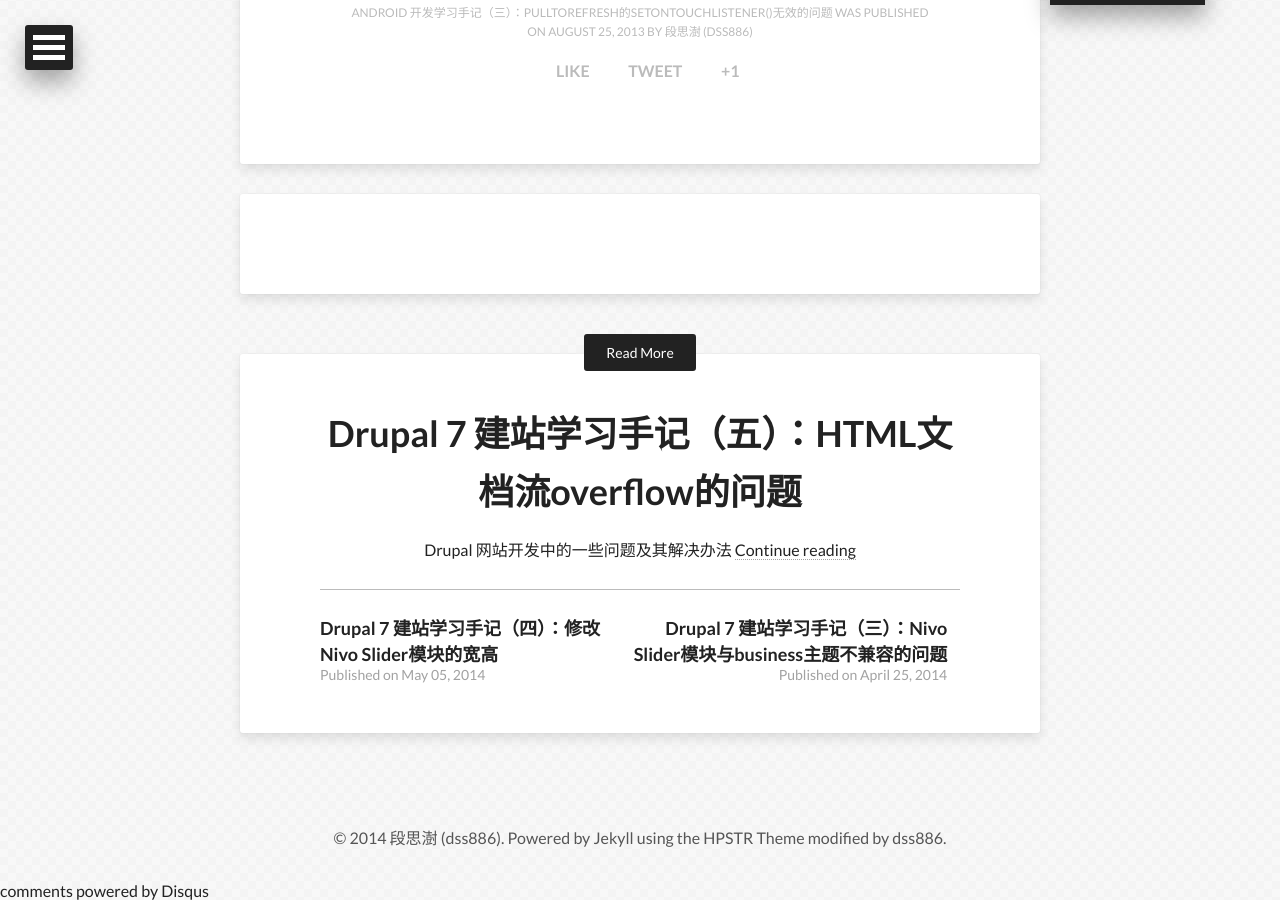
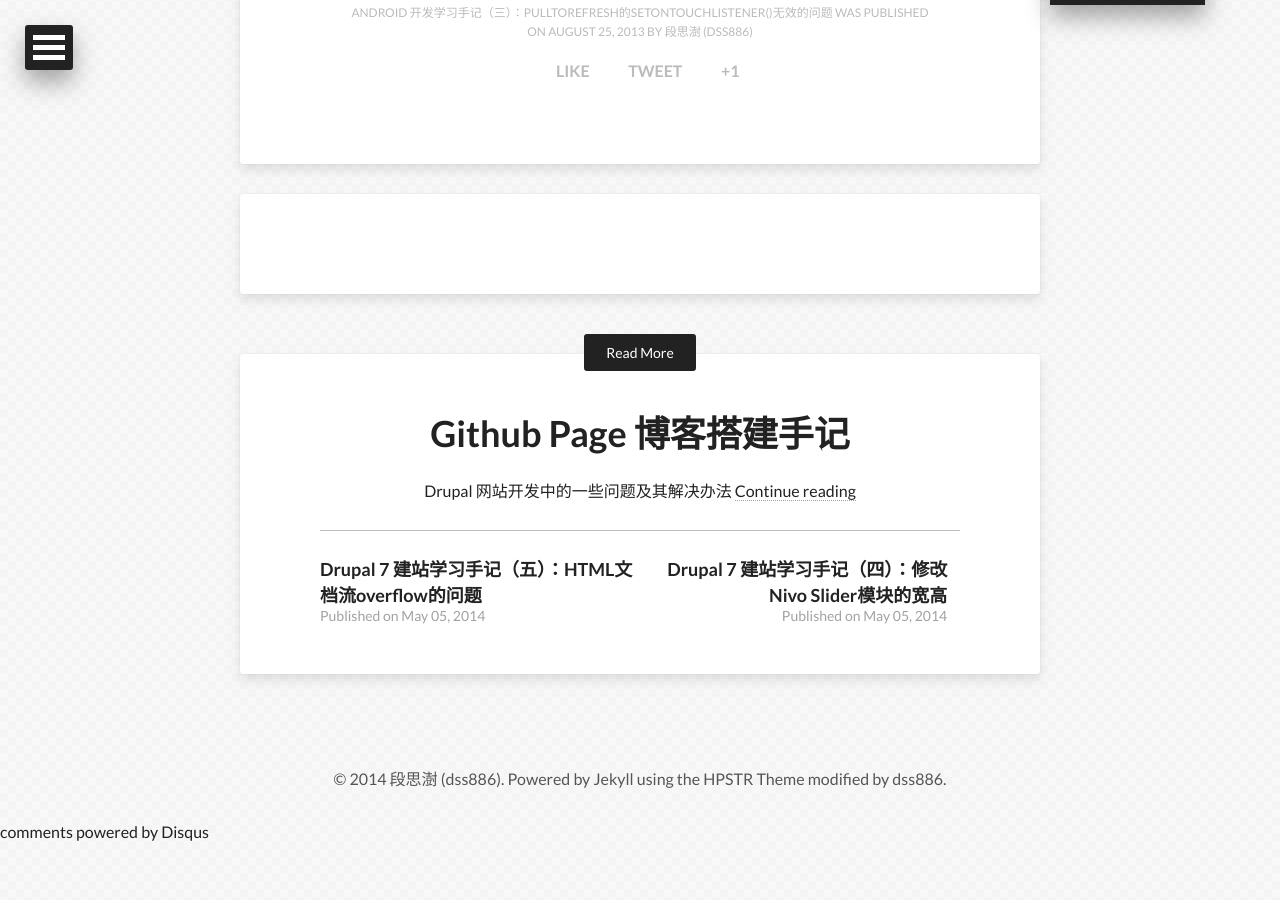
Before and after one commit to heamon7/dss886.github.io, a Jekyll site: the page built from _posts/2013-08-25-02.md, in a window 1280 px wide and 900 px high, scrolled down 2031 px. Built offline with Jekyll 4.4.1, drawn with Linux system fonts in a browser that asks for light colours; nearby versions of some CDN libraries; comment, search, counter and statistics services are not loaded; after the commit the page ends 2872 px from its top, so only the background shows below that; some of the changed lines change nothing that is shown.

Commit message:
update posts

```diff
--- a/_posts/2013-08-25-Android-开发学习手记（三）：PullToRefresh的setOnTouchListener无效的问题.md
+++ b/_posts/2013-08-25-02.md
@@ -17,7 +17,7 @@
 
 ### 探究
 
-我之前的篇文章探讨过`PullToRefresh`的实质：[PullToRefresh如何滚动到最顶部，以及PullToRefresh的实质](http://www.dss886.com/android/2013/08/25/Android-%E5%BC%80%E5%8F%91%E5%AD%A6%E4%B9%A0%E6%89%8B%E8%AE%B0%EF%BC%88%E4%BA%8C%EF%BC%89%EF%BC%9APullToRefresh%E5%A6%82%E4%BD%95%E6%BB%9A%E5%8A%A8%E5%88%B0%E6%9C%80%E9%A1%B6%E9%83%A8%EF%BC%8C%E4%BB%A5%E5%8F%8APullToRefresh%E7%9A%84%E5%AE%9E%E8%B4%A8/)
+我之前的篇文章探讨过`PullToRefresh`的实质：[PullToRefresh如何滚动到最顶部，以及PullToRefresh的实质](http://www.dss886.com/android/2013/08/25/01/)
 
 ### 解决
 
--- /dev/null
+++ b/_posts/2014-04-25-04.md
@@ -0,0 +1,98 @@
+---
+layout: post
+title: "Drupal 7 建站学习手记（五）：HTML文档流overflow的问题"
+description: "Drupal 网站开发中的一些问题及其解决办法"
+category: Drupal
+tags: [Drupal, Drupal 7, overflow, position, relative, absolute, 文档流]
+date: 2014-05-05 13:30:24
+image:
+  feature: abstract-6.jpg
+comments: true
+share: true
+---
+
+### 背景
+
+项目要求网站首页放Views生成的区块，并且要求有`更多`链接。
+
+Views生成的区块默认的`更多`链接只能选在列表上方和下方
+
+下图是默认在上方的样式图：
+
+![image1]({{ site.url }}/images/post_images/2014.5/1.png)
+
+为了美观，我将`更多`链接上移了若干个像素：
+
+~~~css
+.more-link {
+  position: absolute;
+  top: 10px;
+  left: 390px;
+}
+~~~
+
+效果图：
+
+![image2]({{ site.url }}/images/post_images/2014.5/2.png)
+
+### 问题
+
+然而，当我在这个区块外面再套一层区块时，
+
+（比如我这里用了`QuickTabs`模块，实际上是一个嵌套区块）
+
+这个`更多`链接怎么都不显示了：
+
+![image3]({{ site.url }}/images/post_images/2014.5/3.png)
+
+### 探究
+
+第一反应是z-index的问题，设了z-index还是不显示
+
+Google一下，觉得有可能是`position: relative`的问题
+
+将其所有父`div`标签全部加上`position: relative`属性，仍然不显示
+
+真是百思不得其解
+
+纠结了很久以后，最终将目标锁定在了父`div`标签的`overflow: hidden`属性上
+
+CSS `Overflow`属性的定义：
+
+|　值       |　描述                                                     |
+|:---------:|:----------------------------------------------------------|
+|　visible　|　默认值。内容不会被修剪，会呈现在元素框之外。             |
+|----
+|　hidden　 |　内容会被修剪，并且其余内容是不可见的。                   |
+|----
+|　scroll　 |　内容会被修剪，但是浏览器会显示滚动条以便查看其余的内容。 |
+|----
+|　auto　   |　如果内容被修剪，则浏览器会显示滚动条以便查看其余的内容。 |
+|----
+|　inherit　|　规定应该从父元素继承 overflow 属性的值。                 |
+|----
+{: rules="groups"}
+
+`QuickTabs`模块的外层区块使用了`overflow: hidden`属性
+
+内层元素“溢出”时，内容被div修剪掉了。
+
+它的本意可能是为了不让内层的区块超出外层区块的大小，而打乱整个HTML文档流。
+
+但是我这里的需求恰好就是要让内层的元素“溢出”来。
+
+### 解决
+
+将`QuickTabs`外层区块div元素的`overflow: hidden`改为`visible`就行了：
+
+~~~css
+.block-quicktabs .content {
+  overflow: visible;
+}
+~~~
+
+效果图：
+
+![image4]({{ site.url }}/images/post_images/2014.5/4.png)
+
+问题解决！
--- a/_posts/2014-04-25-Drupal-7-建站学习手记（五）：HTML文档流overflow的问题.md
+++ b/_posts/2014-04-25-05.md
@@ -1,6 +1,6 @@
 ---
 layout: post
-title: "Drupal 7 建站学习手记（五）：HTML文档流overflow的问题"
+title: "Github Page 博客搭建手记"
 description: "Drupal 网站开发中的一些问题及其解决办法"
 category: Drupal
 tags: [Drupal, Drupal 7, overflow, position, relative, absolute, 文档流]
@@ -59,17 +59,17 @@
 
 CSS `Overflow`属性的定义：
 
-| 值      |　描述                                                     |
-|:-------:|:----------------------------------------------------------|
-| visible |　默认值。内容不会被修剪，会呈现在元素框之外。             |
+|　值       |　描述                                                     |
+|:---------:|:----------------------------------------------------------|
+|　visible　|　默认值。内容不会被修剪，会呈现在元素框之外。             |
 |----
-| hidden  |　内容会被修剪，并且其余内容是不可见的。                   |
+|　hidden　 |　内容会被修剪，并且其余内容是不可见的。                   |
 |----
-| scroll  |　内容会被修剪，但是浏览器会显示滚动条以便查看其余的内容。 |
+|　scroll　 |　内容会被修剪，但是浏览器会显示滚动条以便查看其余的内容。 |
 |----
-| auto    |　如果内容被修剪，则浏览器会显示滚动条以便查看其余的内容。 |
+|　auto　   |　如果内容被修剪，则浏览器会显示滚动条以便查看其余的内容。 |
 |----
-| inherit |　规定应该从父元素继承 overflow 属性的值。                 |
+|　inherit　|　规定应该从父元素继承 overflow 属性的值。                 |
 |----
 {: rules="groups"}
 
@@ -95,4 +95,4 @@
 
 ![image4]({{ site.url }}/images/post_images/2014.5/4.png)
 
-问题解决
+问题解决！
```
Also changed, not shown: _posts/2013-08-25-01.md (renamed from _posts/2013-08-25-Android-开发学习手记（二）：PullToRefresh如何滚动到最顶部.md), _posts/2013-08-25-03.md (renamed from _posts/2013-08-25-Android-开发学习手记（一）：更改PullToRefresh的标签.md), _posts/2014-04-11-01.md (renamed from _posts/2014-04-11-jQuery-Mobile-开发学习手记（二）：bind和unbind.md), _posts/2014-04-11-02.md (renamed from _posts/2014-04-11-jQuery-Mobile-开发学习手记（一）：按钮监听.md), _posts/2014-04-24-01.md (renamed from _posts/2014-04-24-Drupal-7-建站学习手记（一）：UTF-8-BOM格式.md), _posts/2014-04-25-01.md (renamed from _posts/2014-04-25-Drupal-7-建站学习手记（二）：更改Custom-Search模块的样式.md), _posts/2014-04-25-02.md (renamed from _posts/2014-04-25-Drupal-7-建站学习手记（三）：Nivo-Slider模块与business主题不兼容的问题.md), _posts/2014-04-25-03.md (renamed from _posts/2014-04-25-Drupal-7-建站学习手记（四）：修改Nivo-Slider模块的宽高.md).
